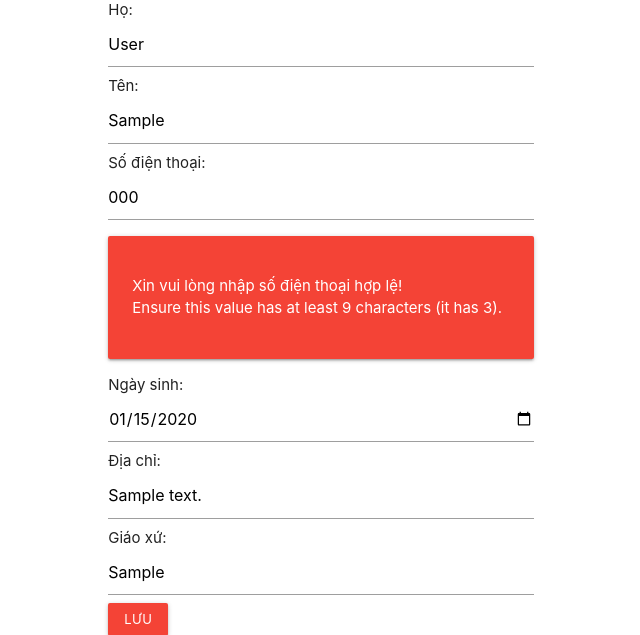
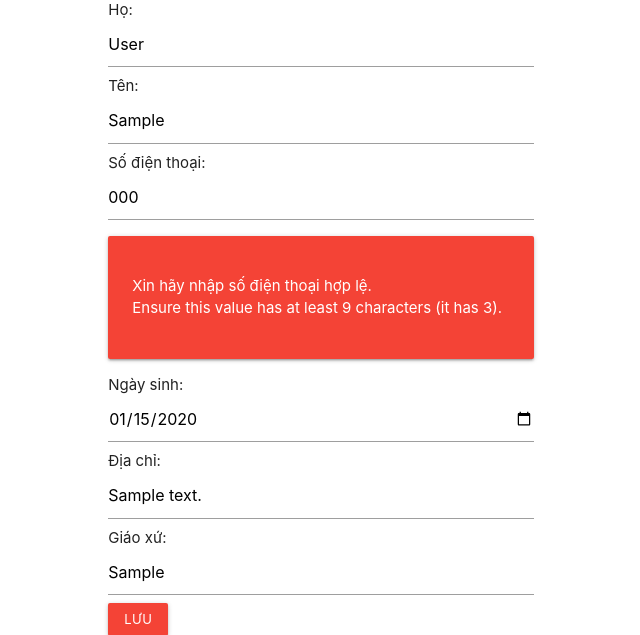
Before and after one commit to minhhien98/TicketApp, a Django app: page /u/profile/ in a window 1280 px wide. Shown: the part 160-795 px from the top of the page, without its empty margins (95-735 px from the left). Run offline with Django 4.2, Linux system fonts and the light colour scheme; a user stored in the database is signed in; tables that the repository leaves empty hold one stand-in row (values such as "Sample post").

Commit message:
fix translation

```diff
--- a/ticket/methods.py
+++ b/ticket/methods.py
@@ -83,8 +83,6 @@ def add_participant_to_google_sheet(user_info):
     # Check if participant exist in spread, update exisrt participant and return
     qr_exist = participant_worksheet.find(in_column=6,query=user_info.get('QRCode'))
     if qr_exist is not None:
-        print(qr_exist)
-        print(qr_exist.row)
         for field in field_list:
             participant_worksheet.update_cell(qr_exist.row,col,str(user_info.get(field)))
             col +=1
--- a/ticket/views.py
+++ b/ticket/views.py
@@ -47,11 +47,11 @@ def home(request):
                 #if workshop not exist refresh page
                 workshop_exist = Workshop.objects.filter(id = id).annotate(available = Coalesce(F('slot') - Sum('participant__quantity'),'slot')).first()
                 if not workshop_exist:
-                    messages.warning(request,_('{workshop_name} không tồn tại, xin vui lòng chọn Workshop khác!').format(workshop_name = workshop_exist.name))
+                    messages.warning(request,_('{workshop_name} không tồn tại, xin vui lòng chọn Workshop khác.').format(workshop_name = workshop_exist.name))
                     return render(request,'ticket/home.html',{'workshops':workshops})
                 #if workshop out of slot
                 if workshop_exist.available == 0:
-                    messages.warning(request,_('{workshop_name} đã hết vé, xin vui lòng chọn Workshop khác!').format(workshop_name = workshop_exist.name))
+                    messages.warning(request,_('{workshop_name} đã hết vé, xin vui lòng chọn Workshop khác.').format(workshop_name = workshop_exist.name))
                     return render(request,'ticket/home.html',{'workshops':workshops})
                 #add id and quantity to a dict list
                 dict['id'] = id
--- a/users/forms.py
+++ b/users/forms.py
@@ -5,21 +5,15 @@ from django.utils.translation import gettext_lazy as _
 from django.conf import settings
 
 class RegisterForm(forms.Form):
-    username = forms.CharField(label=_('Tài khoản:'), required=True,min_length=5, max_length=20, widget=forms.TextInput(attrs={ 'class':'form-control form-control-lg',
-                                    'placeholder':_('Tài khoản')}))
-    password = forms.CharField(label=_('Mật khẩu:'), required=True, min_length=5, widget=forms.TextInput(attrs={ 'type':'password', 'class':'form-control form-control-lg',
-                                    'placeholder':_('Mật khẩu')}))
-    confirm_password = forms.CharField(label=_('Xác nhận mật khẩu:'),required=True, widget=forms.TextInput(attrs={ 'type':'password','class':'form-control form-control-lg',
-                                    'placeholder':_('Xác nhận mật khẩu')}))
-    last_name = forms.CharField(label=_('Họ:'), required=True,widget=forms.TextInput(attrs={ 'class':'form-control form-control-lg',
-                                    'placeholder':_('Họ')}))
-    first_name = forms.CharField(label=_('Tên:'),required=True, widget=forms.TextInput(attrs={ 'class':'form-control form-control-lg',
-                                    'placeholder':_('Tên')}))
-    email = forms.EmailField(label='Email:',required=True, widget=forms.TextInput(attrs={ 'class':'form-control form-control-lg',
-                                    'placeholder':'Email'}),error_messages={'required':_('Xin vui lòng nhập email.'),'invalid':_('Xin vui lòng nhập email hợp lệ!')})
-    phone_regex = RegexValidator(regex=r'^\+?1?\d{9,15}$', message=_('Xin vui lòng nhập số điện thoại hợp lệ!'))
-    phone_number = forms.CharField(label=_('Số điện thoại:'),min_length=9,max_length=15,widget=forms.TextInput(attrs={ 'class':'form-control form-control-lg','placeholder':_('Số điện thoại')}),validators= [phone_regex])
-    birthdate = forms.DateField(label =_('Ngày sinh:'),required= True, widget=forms.TextInput(attrs={'class': 'form-control', 'type':'date'}),input_formats=settings.DATE_INPUT_FORMATS)
+    username = forms.CharField(label=_('Tài khoản:'), required=True,min_length=5, max_length=20, widget=forms.TextInput(attrs={'placeholder':_('Tài khoản')}),error_messages={'min_length':_('Tên tài khoản phải có ít nhất 5 ký tự.'),'max_length':_('Tên tài khoản chỉ dc tối đa 20 kí tự.')})
+    password = forms.CharField(label=_('Mật khẩu:'), required=True, min_length=5, widget=forms.TextInput(attrs={ 'type':'password','placeholder':_('Mật khẩu')}),error_messages={'required':_('Xin hãy nhập mật khẩu.'),'min_length':_('Mật khẩu phải có ít nhất 5 kí tự.')})
+    confirm_password = forms.CharField(label=_('Xác nhận mật khẩu:'),required=True, widget=forms.TextInput(attrs={ 'type':'password','placeholder':_('Xác nhận mật khẩu')}),error_messages={'required':_('Xin hãy nhập mật khẩu.')})
+    last_name = forms.CharField(label=_('Họ:'), required=True,widget=forms.TextInput(attrs={'placeholder':_('Họ')}), error_messages={'required':_('Xin hãy nhập họ của bạn.')})
+    first_name = forms.CharField(label=_('Tên:'),required=True, widget=forms.TextInput(attrs={'placeholder':_('Tên')}), error_messages={'required':_('Xin hãy nhập tên của bạn.')})
+    email = forms.EmailField(label='Email:',required=True, widget=forms.TextInput(attrs={'placeholder':'Email'}),error_messages={'required':_('Xin hãy nhập email.'),'invalid':_('Xin hãy nhập email hợp lệ.')})
+    phone_regex = RegexValidator(regex=r'^\+?1?\d{9,15}$', message=_('Xin hãy nhập số điện thoại hợp lệ.'))
+    phone_number = forms.CharField(label=_('Số điện thoại:'),min_length=9,max_length=15,widget=forms.TextInput(attrs={'placeholder':_('Số điện thoại')}),validators= [phone_regex])
+    birthdate = forms.DateField(label =_('Ngày sinh:'),required= True, widget=forms.TextInput(attrs={'type':'date'}),input_formats=settings.DATE_INPUT_FORMATS,error_messages={'required':_('Xin hãy nhập ngày sinh.')})
     address = forms.CharField(label=_('Địa chỉ:'),widget = forms.TextInput(attrs={'placeholder':_('Địa chỉ')}))
     parish = forms.CharField(label=_('Giáo xứ:'),max_length= 100, widget=forms.TextInput(attrs={'placeholder':_('Giáo xứ')}))
 
@@ -29,46 +23,38 @@ class RegisterForm(forms.Form):
         #check username exist
         username = data.get('username')
         if User.objects.filter(username=username).exists():
-            raise forms.ValidationError(_('Tên tài khoản {username} đã tồn tại.').format(username=username))
+            self.add_error('username',_('Tên tài khoản {username} đã tồn tại.').format(username=username))
         #check password and confirm password
         if data.get('password') != data.get('confirm_password'):
-            raise forms.ValidationError(_('Mật khẩu xác nhận ko trùng khớp!'))
+            self.add_error('confirm_password',_('Mật khẩu xác nhận ko trùng khớp.'))
         return data
 
 class UserProfileForm(forms.Form):
-    last_name = forms.CharField(label =_('Họ:'),required=True,widget=forms.TextInput(attrs={ 'class':'form-control form-control-lg',
-                                    'placeholder':_('Họ')}))
-    first_name = forms.CharField(label =_('Tên:'),required=True, widget=forms.TextInput(attrs={ 'class':'form-control form-control-lg',
-                                    'placeholder':_('Tên')}))
-    phone_regex = RegexValidator(regex=r'^\+?1?\d{9,15}$', message=_('Xin vui lòng nhập số điện thoại hợp lệ!'))
-    phone_number = forms.CharField(label =_('Số điện thoại:'),min_length=9,max_length=15,widget=forms.TextInput(attrs={ 'class':'form-control form-control-lg','placeholder':_('Số điện thoại')}),validators= [phone_regex])
-    birthdate = forms.DateField(label =_('Ngày sinh:'),required= True, widget=forms.TextInput(attrs={'class': 'form-control', 'type':'date'}))
+    last_name = forms.CharField(label=_('Họ:'), required=True,widget=forms.TextInput(attrs={'placeholder':_('Họ')}), error_messages={'required':_('Xin hãy nhập họ của bạn.')})
+    first_name = forms.CharField(label=_('Tên:'),required=True, widget=forms.TextInput(attrs={'placeholder':_('Tên')}), error_messages={'required':_('Xin hãy nhập tên của bạn.')})
+    phone_regex = RegexValidator(regex=r'^\+?1?\d{9,15}$', message=_('Xin hãy nhập số điện thoại hợp lệ.'))
+    phone_number = forms.CharField(label=_('Số điện thoại:'),min_length=9,max_length=15,widget=forms.TextInput(attrs={'placeholder':_('Số điện thoại')}),validators= [phone_regex])
+    birthdate = forms.DateField(label =_('Ngày sinh:'),required= True, widget=forms.TextInput(attrs={'type':'date'}),input_formats=settings.DATE_INPUT_FORMATS,error_messages={'required':_('Xin hãy nhập ngày sinh.')})
     address = forms.CharField(label =_('Địa chỉ:'),widget = forms.TextInput(attrs={'placeholder':_('Địa chỉ')}))
     parish = forms.CharField(label =_('Giáo xứ:'),max_length= 100, widget=forms.TextInput(attrs={'placeholder':_('Giáo xứ')}))
 
 class ChangePasswordForm(forms.Form):
-    old_password = forms.CharField(label =_('Mật khẩu cũ:'),required=True, min_length=5, widget=forms.TextInput(attrs={ 'type':'password', 'class':'form-control form-control-lg',
-                                    'placeholder':_('Mật khẩu cũ')}))
-    new_password = forms.CharField(label =_('Mật khẩu mới:'),required=True, min_length=5, widget=forms.TextInput(attrs={ 'type':'password', 'class':'form-control form-control-lg',
-                                    'placeholder':_('Mật khẩu mới')}))
-    confirm_password = forms.CharField(label=_('Xác nhận mật khẩu:'),required=True, min_length=5, widget=forms.TextInput(attrs={ 'type':'password', 'class':'form-control form-control-lg',
-                                    'placeholder':_('Xác nhận mật khẩu')}))
+    old_password = forms.CharField(label =_('Mật khẩu cũ:'), widget=forms.TextInput(attrs={'placeholder':_('Mật khẩu cũ')}))
+    new_password = forms.CharField(label =_('Mật khẩu mới:'),required=True, min_length=5, widget=forms.TextInput(attrs={ 'type':'password','placeholder':_('Mật khẩu mới')}),error_messages={'required':_('Xin hãy nhập mật khẩu.'),'min_length':_('Mật khẩu phải có ít nhất 5 kí tự.')})
+    confirm_password = forms.CharField(label=_('Xác nhận mật khẩu:'), widget=forms.TextInput(attrs={ 'type':'password','placeholder':_('Xác nhận mật khẩu')}))
 
     def clean(self):
         data = super().clean()
         #check new password and confirm new password
-        old_password = data.get('old_password')
         new_password = data.get('new_password')
         confirm_password = data.get('confirm_password')
-        if old_password == new_password:
-            raise forms.ValidationError(_('Xin vui lòng không dùng mật khẩu cũ!'))
         if new_password != confirm_password:
-            raise forms.ValidationError(_('Mật khẩu xác nhận ko trùng khớp!'))
+            raise forms.ValidationError(_('Mật khẩu xác nhận ko trùng khớp.'))
         return data
 
 class VerifyEmailForm(forms.Form):
-    email = forms.EmailField(label = 'Email:',required=True,error_messages={'required':_('Xin vui lòng nhập email.'),'invalid':_('Xin vui lòng nhập email hợp lệ!')})
-    confirm_email = forms.EmailField(label=_('Xác nhận Email:'),required=True,error_messages={'required':_('Xin vui lòng nhập email.'),'invalid':_('Xin vui lòng nhập email hợp lệ!')})
+    email = forms.EmailField(label = 'Email:',required=True,error_messages={'required':_('Xin hãy nhập email.'),'invalid':_('Xin hãy nhập email hợp lệ.')})
+    confirm_email = forms.EmailField(label=_('Xác nhận Email:'),required=True,error_messages={'required':_('Xin hãy nhập email.'),'invalid':_('Xin hãy nhập email hợp lệ.')})
 
     def clean(self):
         data = super().clean()
--- a/users/views.py
+++ b/users/views.py
@@ -42,7 +42,6 @@ def register(request):
             send_email(template,subject,user.email,merge_data)
             return HttpResponseRedirect(reverse('users:register_success'))
         else:
-            print(form.errors)
             return render(request,'users/register.html',{'form':form})
     else:
         form = RegisterForm()
```
Also changed, not shown: ticket/templates/ticket/home.html (+6 -12 lines), locale/en/LC_MESSAGES/django.po, 1 other file.
